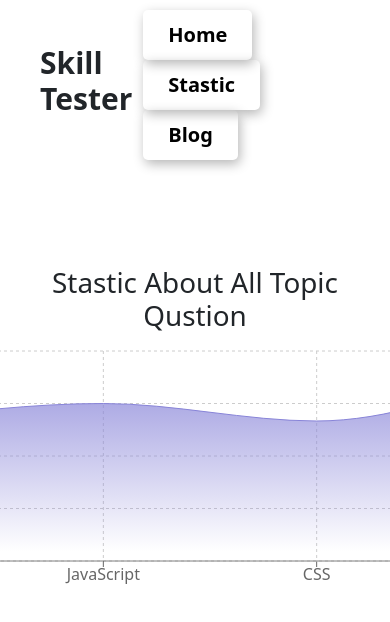
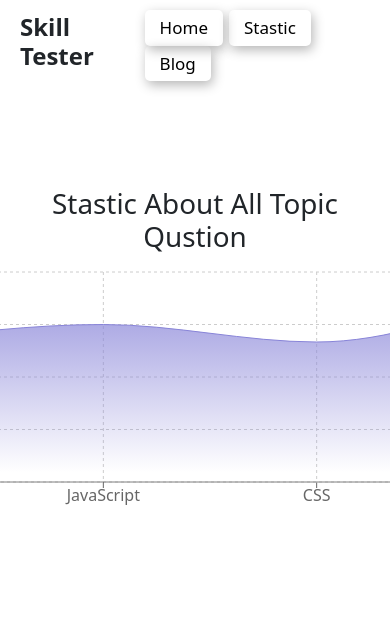
Before and after one commit to sayyed-ahsan/Skill-Tester-A9, a React (Create React App) app: page /stastic in a window 390 px wide. Shown: the top 622 px of the page. Built offline with nearby package versions, Linux system fonts and the light colour scheme.

Commit message:
header responsive done

```diff
--- a/src/components/Home.css
+++ b/src/components/Home.css
@@ -30,10 +30,6 @@
     background-color: black;
 
 }
-
-
-
-
 
 
 /* Home */
@@ -101,3 +97,26 @@
     display: block;
     width: 100%;
 }
+
+@media only screen and (max-width: 600px) {
+    .navbar-main {
+        padding: 10px 20px;
+    }
+
+    .nav-title {
+        font-size: 24px;
+    }
+
+    .headerlink {
+        font-size: 17px;
+        font-weight: 500;
+        text-decoration: none;
+        box-shadow: 2px 4px 12px rgb(182, 182, 182);
+        border-radius: 5px;
+        padding: 5px 15px;
+        color: black;
+        display: inline-block;
+        margin-left: 3px;
+        margin-right: 3px;
+    }
+}
--- a/src/components/Statestic.js
+++ b/src/components/Statestic.js
@@ -1,7 +1,7 @@
-import React, { PureComponent } from 'react';
+import React from 'react';
 import { Tooltip } from 'react-bootstrap';
 import './Blog.css'
-import { Area, AreaChart, Bar, BarChart, CartesianGrid, Pie, PieChart, PolarAngleAxis, PolarGrid, PolarRadiusAxis, Radar, RadarChart, ResponsiveContainer, XAxis, YAxis } from 'recharts';
+import { Area, AreaChart, CartesianGrid, XAxis, YAxis } from 'recharts';
 ;
 
 const Statestic = () => {
```
